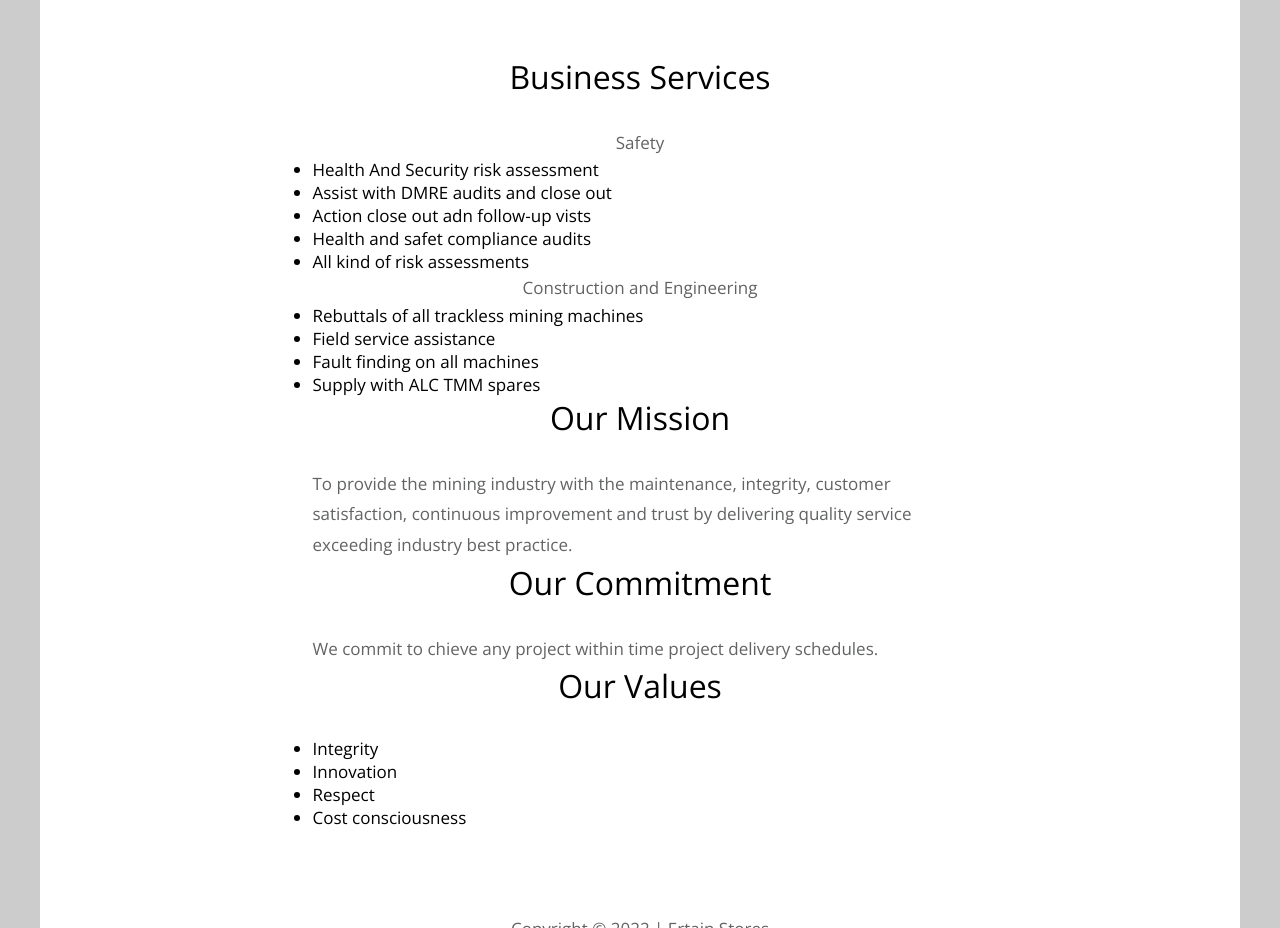
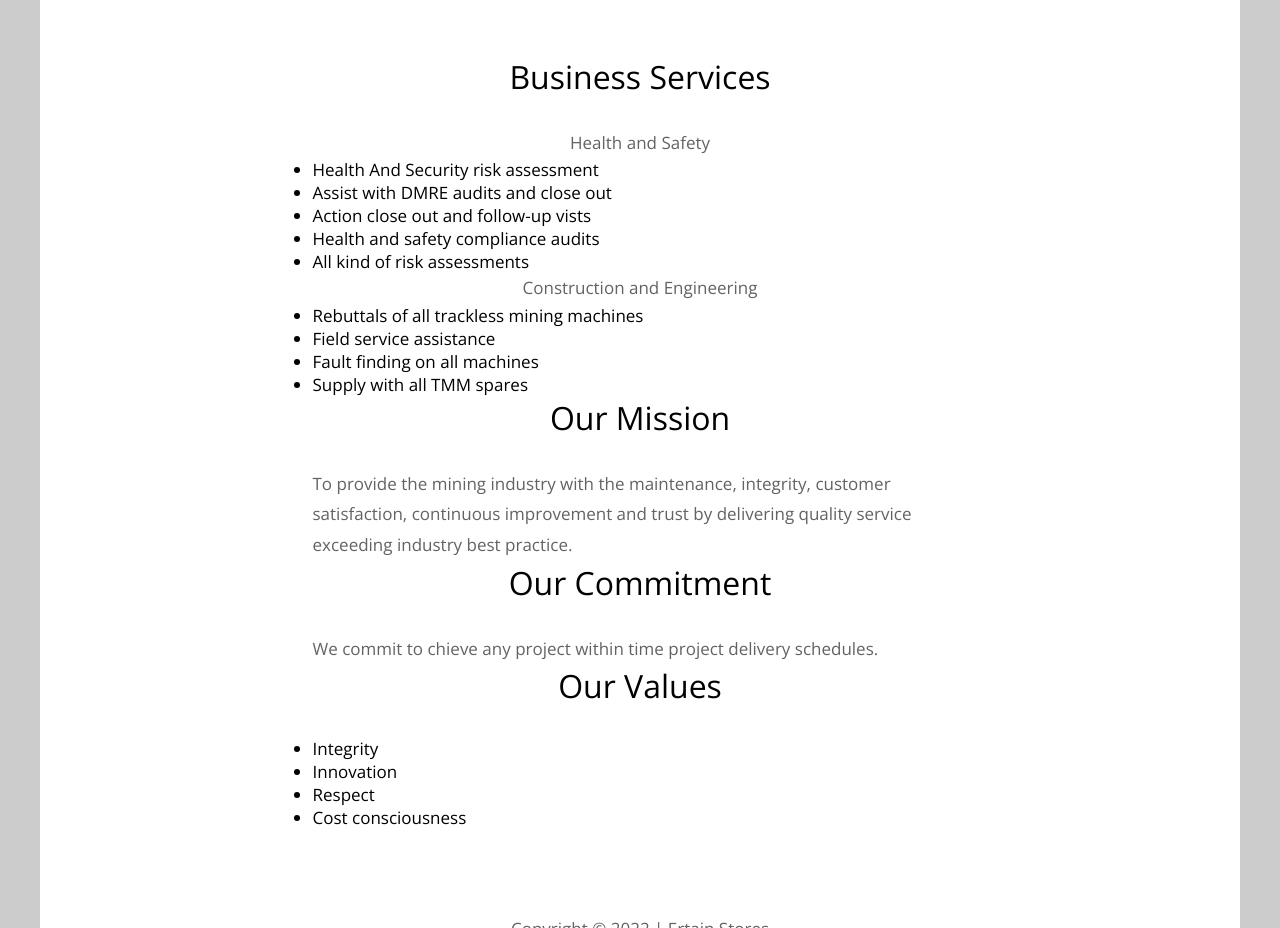
Before and after one commit to Gomolemo988/Ertain_Stores, a plain HTML site: page Ertain stores_Final/about.html in a window 1280 px wide. Shown: the part 1460-2388 px from the top of the page. Drawn offline with nearby package versions, Linux system fonts and the light colour scheme.

Commit message:
Update about.html

```diff
--- a/Ertain stores_Final/about.html
+++ b/Ertain stores_Final/about.html
@@ -90,12 +90,12 @@
 
 			<header class="row tm-welcome-section">
 				<h2 class="col-12 text-center tm-section-title">Business Services</h2>
-				<p class="col-12 text-center">Safety</p><br/>
+				<p class="col-12 text-center">Health and Safety</p><br/>
 				<p><ul>
 					<li>Health And Security risk assessment</li>
 					<li>Assist with DMRE audits and close out </li>
-					<li>Action close out adn follow-up vists </li>
-					<li>Health and safet compliance audits</li>
+					<li>Action close out and follow-up vists </li>
+					<li>Health and safety compliance audits</li>
 					<li>All kind of risk assessments</li>
 				  </ul> </p>
 
@@ -104,7 +104,7 @@
 					<li>Rebuttals of all trackless mining machines</li>
 					<li>Field service assistance </li>
 					<li>Fault finding on all machines</li>
-					<li>Supply with ALC TMM spares</li>
+					<li>Supply with all TMM spares</li>
 
 				  </ul> </p>
 
```
